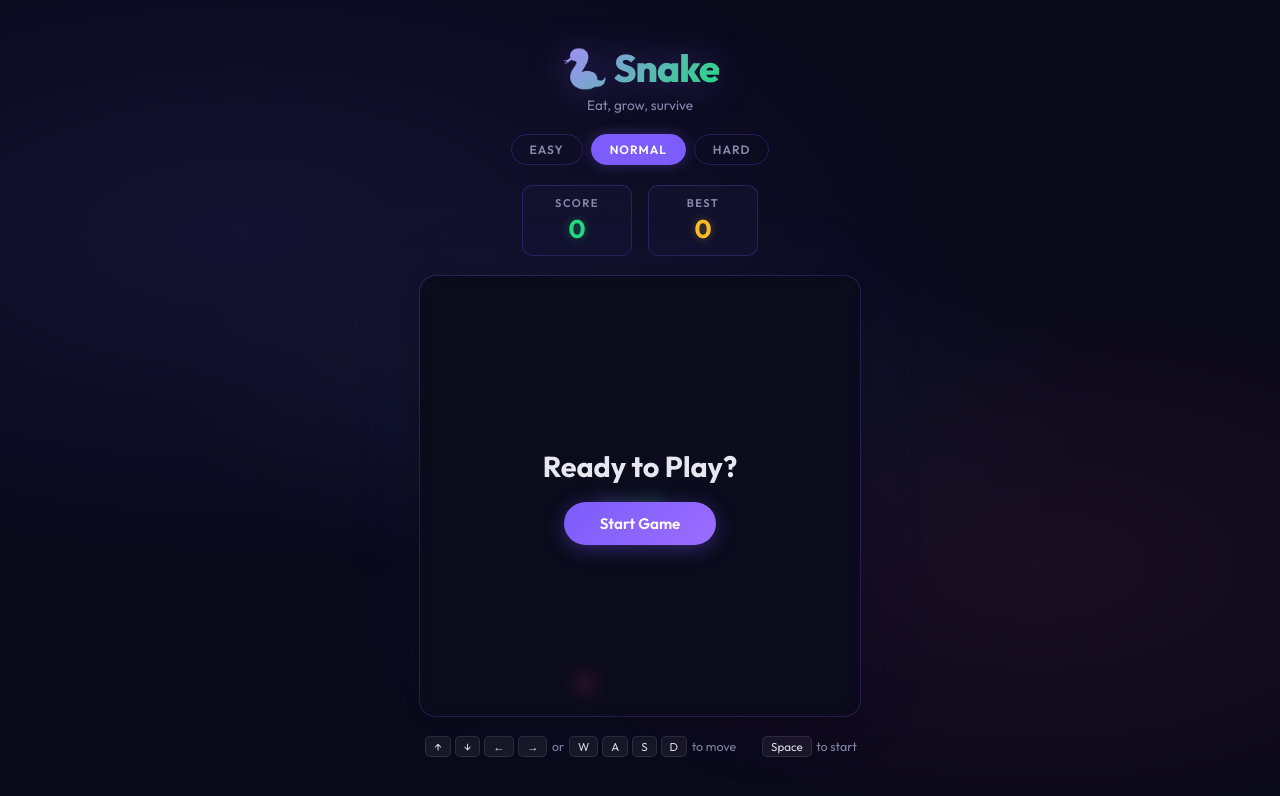
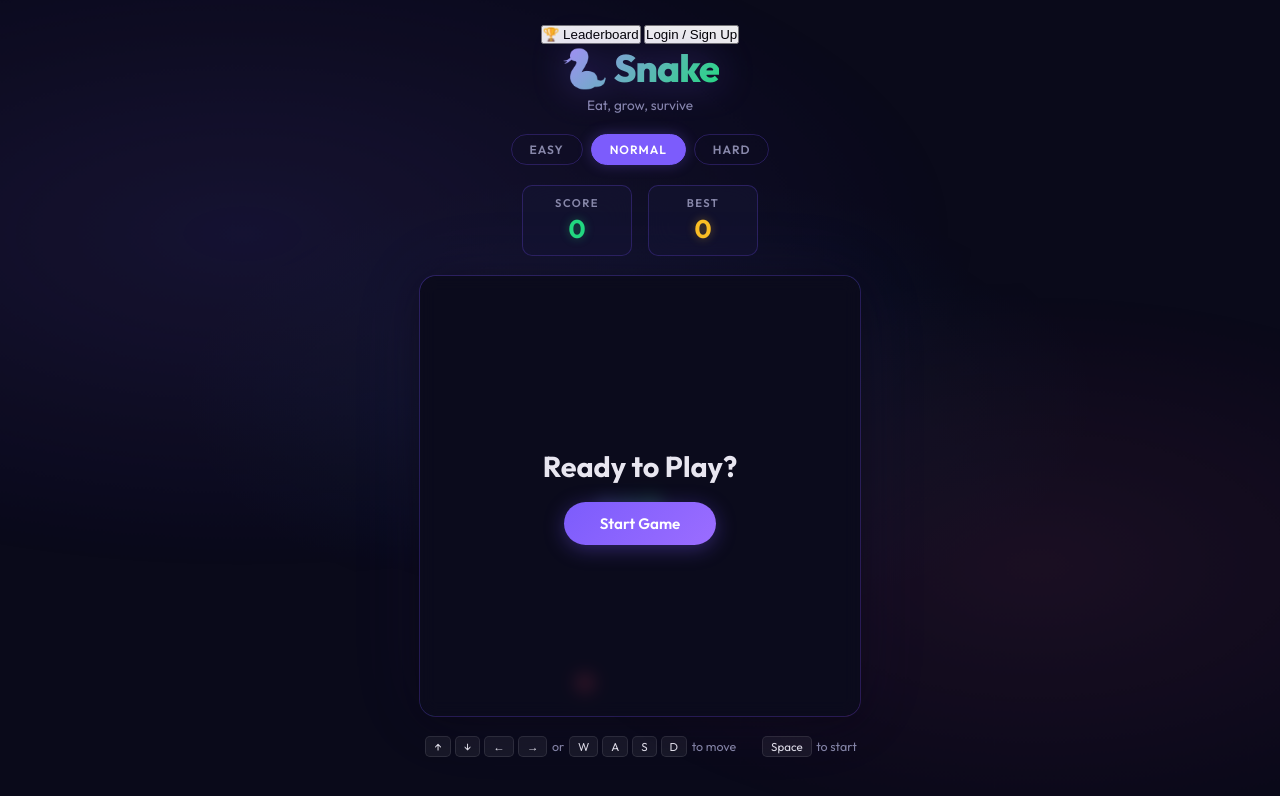
Before and after one commit to a43944202/snake-game, a plain HTML site: page index.html in a window 1280 px wide. Drawn offline with Linux system fonts and the light colour scheme.

Commit message:
Implement top navigation and header for game page
Added top navigation and header sections to the HTML.

```diff
--- a/index.html
+++ b/index.html
@@ -3,7 +3,7 @@
 
 <head>
   <meta charset="UTF-8">
-  <meta name="viewport" content="width=device-width, initial-scale=1.0, user-scalable=no">
+  <meta name="viewport" content="width=device-width, initial-scale=1.0">
 
   <!-- ── Primary SEO ── -->
   <title>Snake Game Online — Free Neon Arcade | Play Instantly</title>
@@ -98,13 +98,21 @@
     </div>
   </noscript>
 
+  <!-- Top Navigation -->
+  <nav class="top-nav">
+    <button class="nav-btn" onclick="window.location.href='dashboard.html'">🏆 Leaderboard</button>
+    <button class="nav-btn login-btn" id="authBtn" onclick="window.location.href='login.html'">Login / Sign Up</button>
+  </nav>
+
+  <!-- Logo/Header Top Left -->
+  <header class="header">
+    <h1>🐍 Snake</h1>
+    <p>Eat, grow, survive</p>
+  </header>
+
   <main id="game-wrapper" role="main">
 
-    <!-- Header -->
-    <header class="header">
-      <h1>🐍 Snake</h1>
-      <p>Eat, grow, survive</p>
-    </header>
+
 
     <!-- Difficulty selector -->
     <nav class="difficulty-bar" aria-label="Game difficulty">
```
